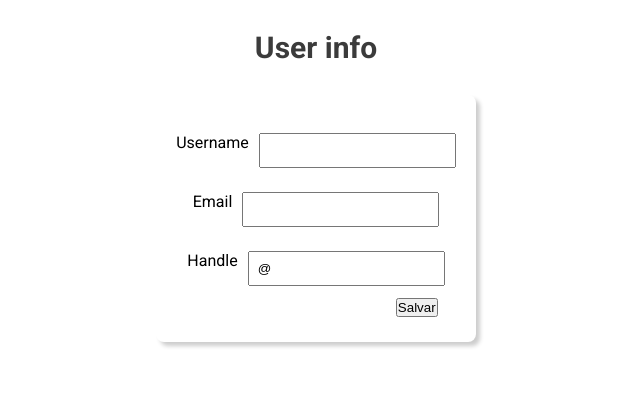
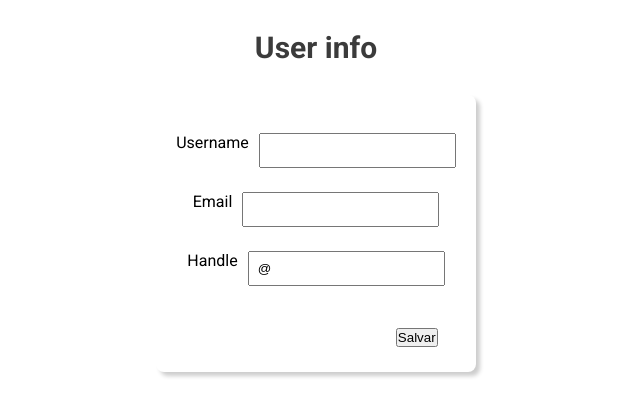
Before and after one commit to marcioc0sta/basic-signup-example, a Next.js app: page / in a window 1280 px wide. Shown: the top 416 px of the page, without its empty margins (324-964 px from the left). Built offline with nearby package versions, Linux system fonts and the light colour scheme.

Commit message:
feat: isolate feedback text on his own component

```diff
--- /dev/null
+++ b/components/FeedbackText/index.js
@@ -0,0 +1,12 @@
+import {useContext} from "react";
+import {UiContext} from "../../context/ui-context";
+
+import * as S from './styles'
+
+const FeedbackText = () => {
+  const { uiState } = useContext(UiContext)
+
+  return uiState.showFeedback ? <S.FeedbackText>{uiState.feedback}</S.FeedbackText> : null
+}
+
+export default FeedbackText
--- /dev/null
+++ b/components/FeedbackText/styles.js
@@ -0,0 +1,8 @@
+import styled from "styled-components";
+
+export const FeedbackText = styled.p`
+  color: red;
+  font-size: 13px;
+  margin-right: 30%;
+  width: 65%;
+`
--- a/modules/user-info/index.js
+++ b/modules/user-info/index.js
@@ -5,9 +5,10 @@ import { useContext } from "react";
 import { UiContext } from "../../context/ui-context";
 import axios from "axios";
 import {useRouter} from "next/router";
+import FeedbackText from "../../components/FeedbackText";
 
 const UserInfo = () => {
-  const { uiState, setUiState } = useContext(UiContext)
+  const { setUiState } = useContext(UiContext)
   const { push } = useRouter()
 
   const onSubmit = async (formData) => {
@@ -71,9 +72,7 @@ const UserInfo = () => {
           />
         </InputContainer>
         <SbmtContainer>
-          {uiState.showFeedback && (
-            <p>{uiState.feedback}</p>
-          )}
+          <FeedbackText />
           <button type="submit">Salvar</button>
         </SbmtContainer>
       </Form>
--- a/styles/styles.js
+++ b/styles/styles.js
@@ -39,5 +39,6 @@ export const InputContainer = styled.div`
 export const SbmtContainer = styled.div`
   display: flex;
   justify-content: flex-end;
+  margin-top: 30px;
   width: 100%;
 `
```
